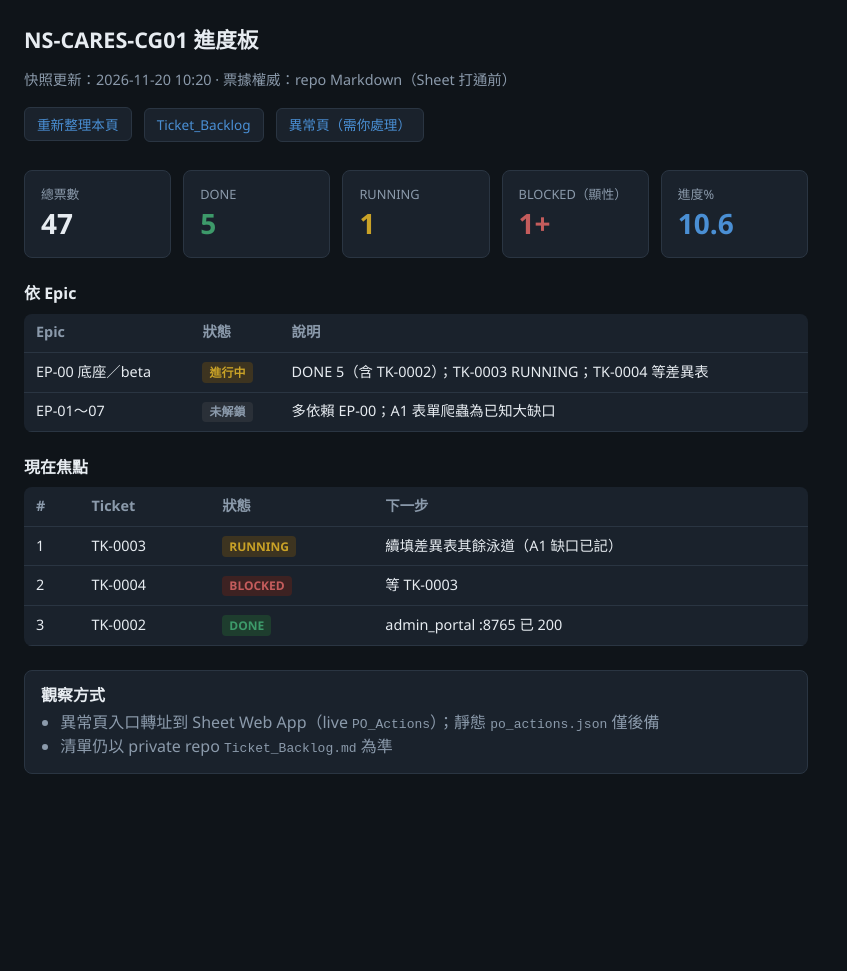
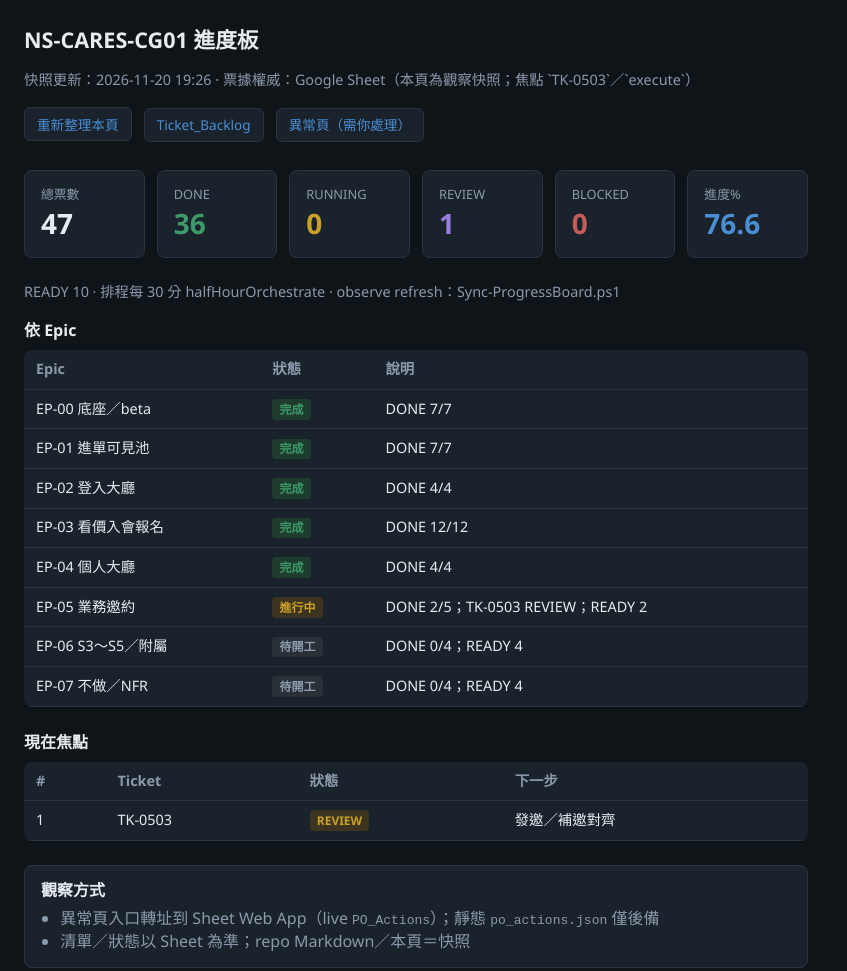
Before and after one commit to Iven00/YESMA.CARES-progress, a plain HTML site: page index.html in a window 1280 px wide. Shown: the whole page, without its empty margins (0-847 px from the left). Before the commit the page ends 800 px from the top, so only its background shows below. Drawn offline with Linux system fonts and the light colour scheme.

Commit message:
chore: refresh CG01 progress snapshot (2026-11-20 19:26)

```diff
--- a/index.html
+++ b/index.html
@@ -38,6 +38,7 @@
     .run .n { color: var(--run); }
     .block .n { color: var(--block); }
     .ready .n { color: var(--ready); }
+    .review .n { color: #9b7edc; }
     table {
       width: 100%; border-collapse: collapse; background: var(--panel);
       border-radius: 8px; overflow: hidden; margin-bottom: 1.5rem; font-size: 0.9rem;
@@ -60,7 +61,7 @@
 </head>
 <body>
   <h1>NS-CARES-CG01 進度板</h1>
-  <p class="sub">快照更新：2026-11-20 10:20 · 票據權威：repo Markdown（Sheet 打通前）</p>
+  <p class="sub">快照更新：2026-11-20 19:26 · 票據權威：Google Sheet（本頁為觀察快照；焦點 `TK-0503`／`execute`）</p>
   <div class="actions">
     <button type="button" onclick="location.reload()">重新整理本頁</button>
     <a href="https://github.com/Iven00/YESMA.CARES/blob/main/2工作分解過程文件/tickets/Ticket_Backlog.md">Ticket_Backlog</a>
@@ -69,26 +70,26 @@
 
   <div class="grid">
     <div class="card"><div class="l">總票數</div><div class="n">47</div></div>
-    <div class="card done"><div class="l">DONE</div><div class="n">5</div></div>
-    <div class="card run"><div class="l">RUNNING</div><div class="n">1</div></div>
-    <div class="card block"><div class="l">BLOCKED（顯性）</div><div class="n">1+</div></div>
-    <div class="card ready"><div class="l">進度%</div><div class="n">10.6</div></div>
+    <div class="card done"><div class="l">DONE</div><div class="n">36</div></div>
+    <div class="card run"><div class="l">RUNNING</div><div class="n">0</div></div>
+    <div class="card review"><div class="l">REVIEW</div><div class="n">1</div></div>
+    <div class="card block"><div class="l">BLOCKED</div><div class="n">0</div></div>
+    <div class="card ready"><div class="l">進度%</div><div class="n">76.6</div></div>
   </div>
+  <p class="sub">READY 10 · 排程每 30 分 halfHourOrchestrate · observe refresh：Sync-ProgressBoard.ps1</p>
 
   <h2 style="font-size:1rem;margin:0 0 0.5rem;">依 Epic</h2>
   <table>
     <thead><tr><th>Epic</th><th>狀態</th><th>說明</th></tr></thead>
     <tbody>
-      <tr>
-        <td>EP-00 底座／beta</td>
-        <td><span class="tag t-run">進行中</span></td>
-        <td>DONE 5（含 TK-0002）；TK-0003 RUNNING；TK-0004 等差異表</td>
-      </tr>
-      <tr>
-        <td>EP-01～07</td>
-        <td><span class="tag t-gray">未解鎖</span></td>
-        <td>多依賴 EP-00；A1 表單爬蟲為已知大缺口</td>
-      </tr>
+      <tr><td>EP-00 底座／beta</td><td><span class="tag t-done">完成</span></td><td>DONE 7/7</td></tr>
+      <tr><td>EP-01 進單可見池</td><td><span class="tag t-done">完成</span></td><td>DONE 7/7</td></tr>
+      <tr><td>EP-02 登入大廳</td><td><span class="tag t-done">完成</span></td><td>DONE 4/4</td></tr>
+      <tr><td>EP-03 看價入會報名</td><td><span class="tag t-done">完成</span></td><td>DONE 12/12</td></tr>
+      <tr><td>EP-04 個人大廳</td><td><span class="tag t-done">完成</span></td><td>DONE 4/4</td></tr>
+      <tr><td>EP-05 業務邀約</td><td><span class="tag t-run">進行中</span></td><td>DONE 2/5；TK-0503 REVIEW；READY 2</td></tr>
+      <tr><td>EP-06 S3～S5／附屬</td><td><span class="tag t-gray">待開工</span></td><td>DONE 0/4；READY 4</td></tr>
+      <tr><td>EP-07 不做／NFR</td><td><span class="tag t-gray">待開工</span></td><td>DONE 0/4；READY 4</td></tr>
     </tbody>
   </table>
 
@@ -96,21 +97,7 @@
   <table>
     <thead><tr><th>#</th><th>Ticket</th><th>狀態</th><th>下一步</th></tr></thead>
     <tbody>
-      <tr>
-        <td>1</td><td>TK-0003</td>
-        <td><span class="tag t-run">RUNNING</span></td>
-        <td>續填差異表其餘泳道（A1 缺口已記）</td>
-      </tr>
-      <tr>
-        <td>2</td><td>TK-0004</td>
-        <td><span class="tag t-block">BLOCKED</span></td>
-        <td>等 TK-0003</td>
-      </tr>
-      <tr>
-        <td>3</td><td>TK-0002</td>
-        <td><span class="tag t-done">DONE</span></td>
-        <td>admin_portal :8765 已 200</td>
-      </tr>
+      <tr><td>1</td><td>TK-0503</td><td><span class="tag t-run">REVIEW</span></td><td>發邀／補邀對齊</td></tr>
     </tbody>
   </table>
 
@@ -118,7 +105,7 @@
     <strong>觀察方式</strong>
     <ul>
       <li>異常頁入口轉址到 Sheet Web App（live <code>PO_Actions</code>）；靜態 <code>po_actions.json</code> 僅後備</li>
-      <li>清單仍以 private repo <code>Ticket_Backlog.md</code> 為準</li>
+      <li>清單／狀態以 Sheet 為準；repo Markdown／本頁＝快照</li>
     </ul>
   </div>
 </body>
```
Also changed, not shown: po_actions.json (+18 -30 lines).
